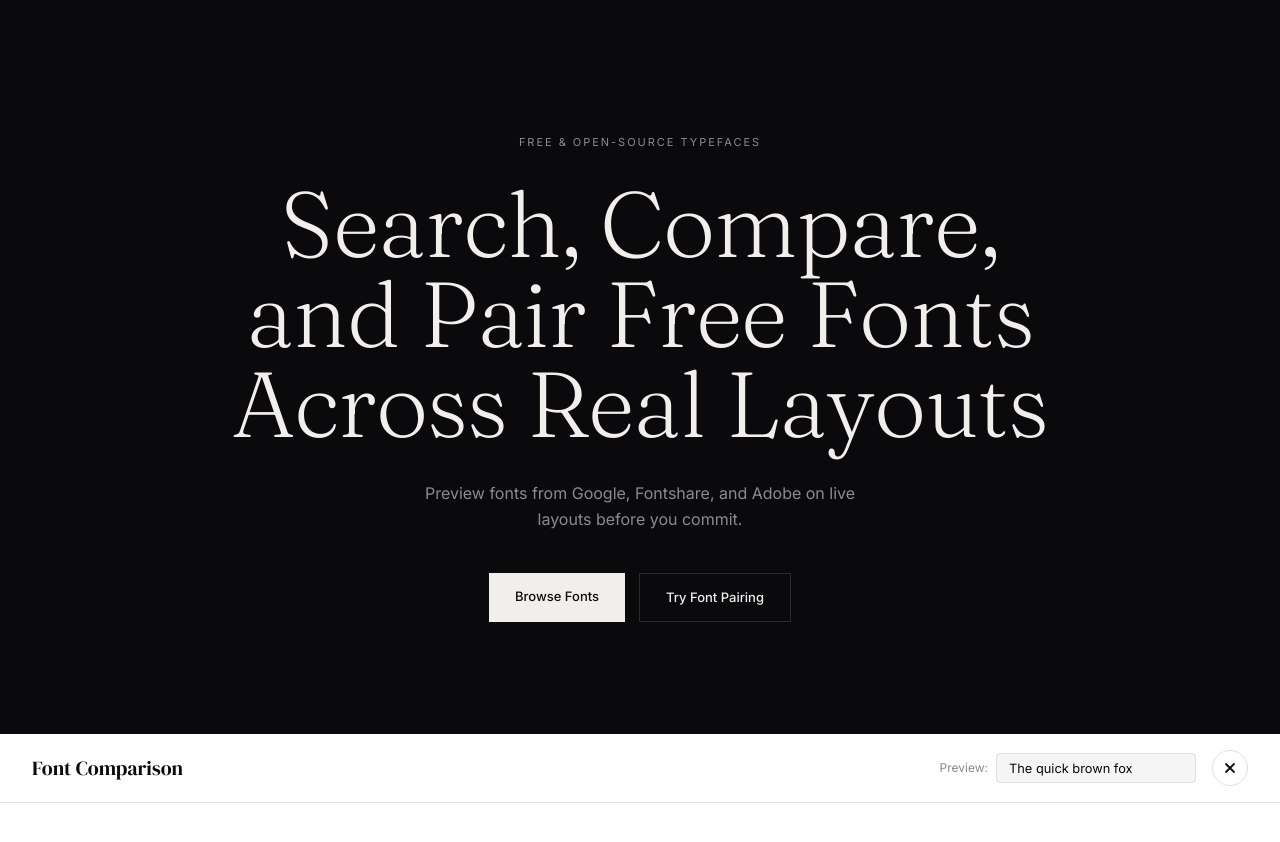
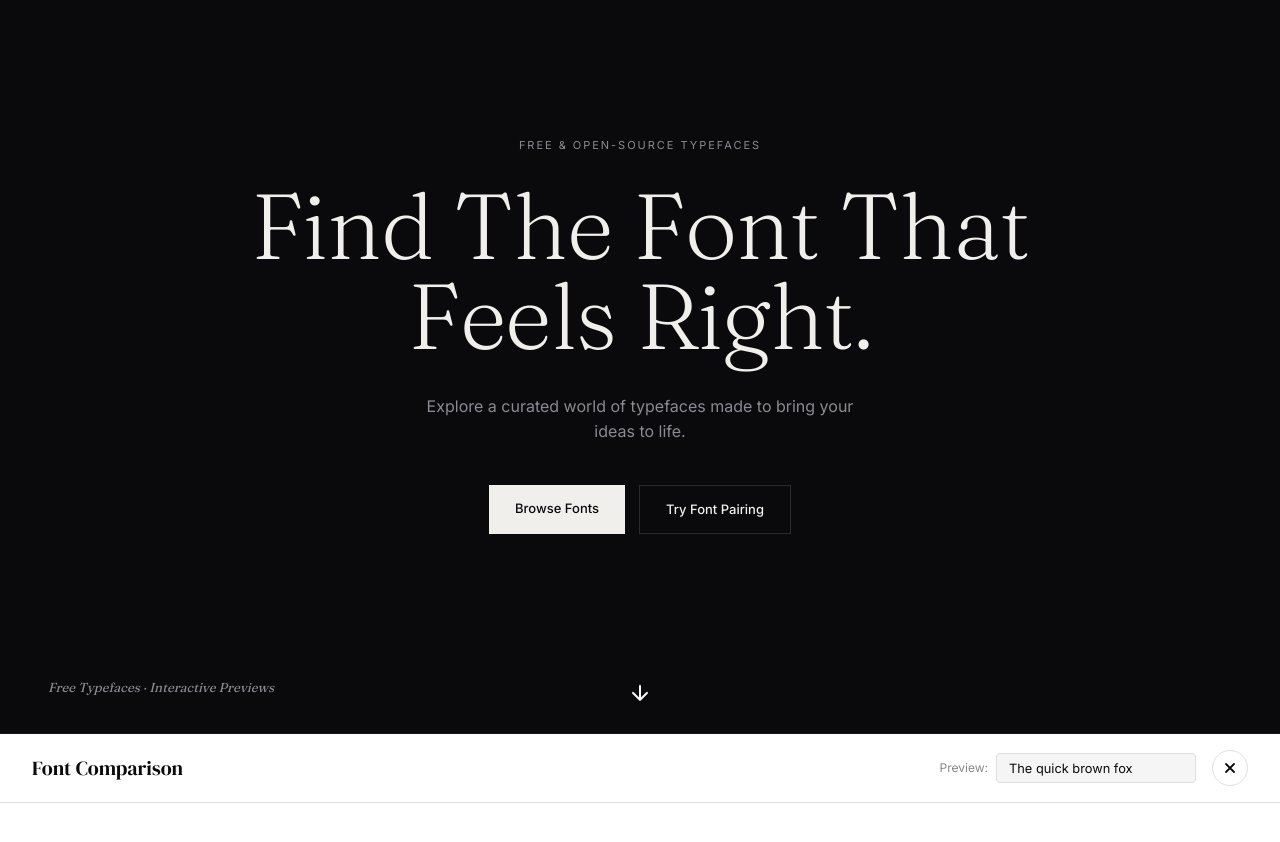
Before and after one commit to abhishek1734/fontvault, a plain HTML site: page index.html in a window 1280 px wide. Shown: the part 66-908 px from the top of the page. Drawn offline with nearby package versions, Linux system fonts and the light colour scheme; no server answers; a web font is replaced by a local one.

Commit message:
chore(copy): update hero title and sub-title statement

```diff
--- a/index.html
+++ b/index.html
@@ -119,8 +119,8 @@
     <!-- Hero content -->
     <div class="hero-content">
       <div class="hero-eyebrow">Free &amp; Open-Source Typefaces</div>
-      <h1 class="hero-headline-fraunces">Search, Compare, and Pair Free Fonts Across Real Layouts</h1>
-      <p class="hero-subline-fraunces">Preview fonts from Google, Fontshare, and Adobe on live layouts before you commit.</p>
+      <h1 class="hero-headline-fraunces">Find The Font That Feels Right.</h1>
+      <p class="hero-subline-fraunces">Explore a curated world of typefaces made to bring your ideas to life.</p>
       <div class="hero-ctas-fraunces">
         <a class="btn-fill" href="#main-content" id="btn-browse-fonts">Browse Fonts</a>
         <a class="btn-ghost" href="font-pairing.html">Try Font Pairing</a>
```
